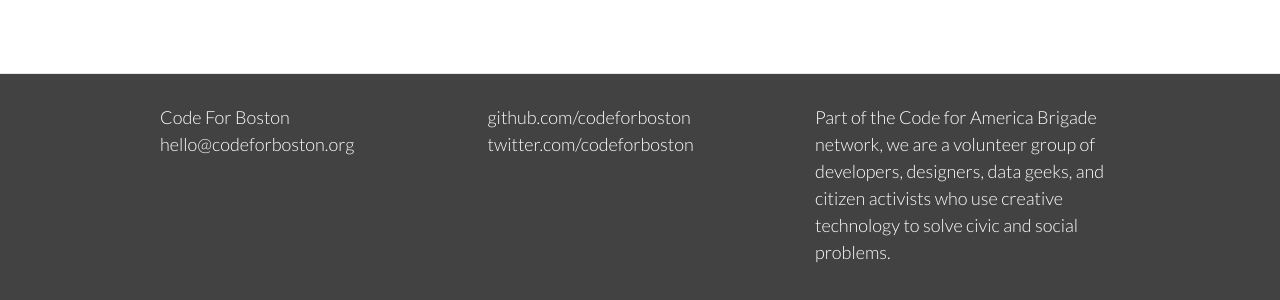
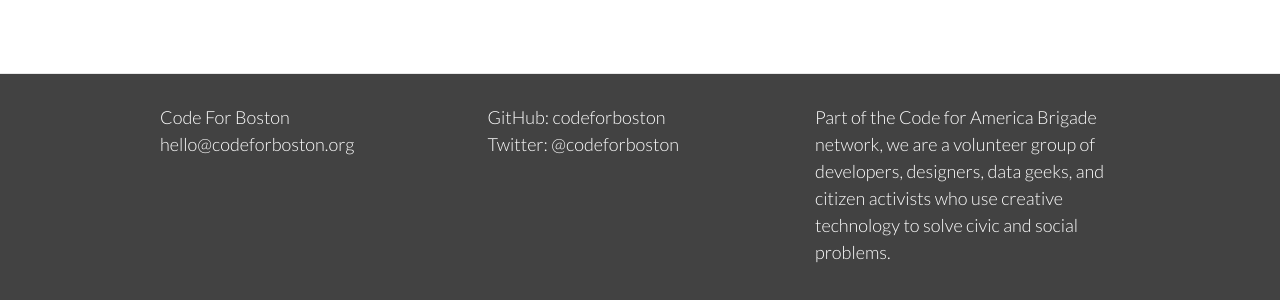
Before and after one commit to codeforboston/codeforboston.org, a Jekyll site: the page built from index.html, in a window 1280 px wide. Shown: the part 1591-1891 px from the top of the page. Built offline with Jekyll 4.4.1, drawn with Linux system fonts in a browser that asks for light colours; nearby versions of some CDN libraries.

Commit message:
Add hackpad, meetup to footer. Change Twitter and Github format.

```diff
--- a/_includes/footer.html
+++ b/_includes/footer.html
@@ -15,7 +15,7 @@
           {% if site.github_username %}
           <li>
             <a href="https://github.com/{{ site.github_username }}">
-              github.com/{{ site.github_username }}
+              GitHub: codeforboston
             </a>
           </li>
           {% endif %}
@@ -23,7 +23,23 @@
           {% if site.twitter_username %}
           <li>
             <a href="https://twitter.com/{{ site.twitter_username }}">
-              twitter.com/{{ site.twitter_username }}
+              Twitter: @{{ site.twitter_username }}
+            </a>
+          </li>
+          {% endif %}
+
+          {% if site.hackpad_username %}
+          <li>
+            <a href="https://{{ site.hackpad_username }}.hackpad.com">
+              Hackpad
+            </a>
+          </li>
+          {% endif %}
+
+          {% if site.meetup_path %}
+          <li>
+            <a href="http://meetup.com/{{ site.meetup_path }}">
+              Meetup
             </a>
           </li>
           {% endif %}
```
